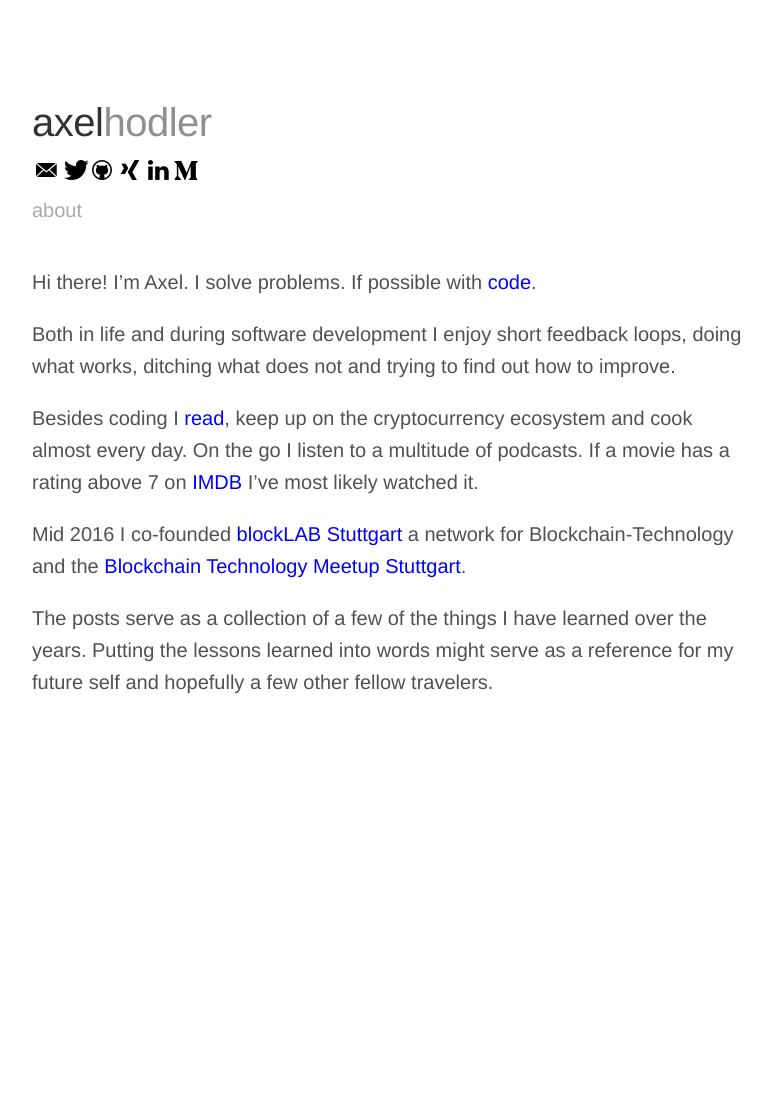
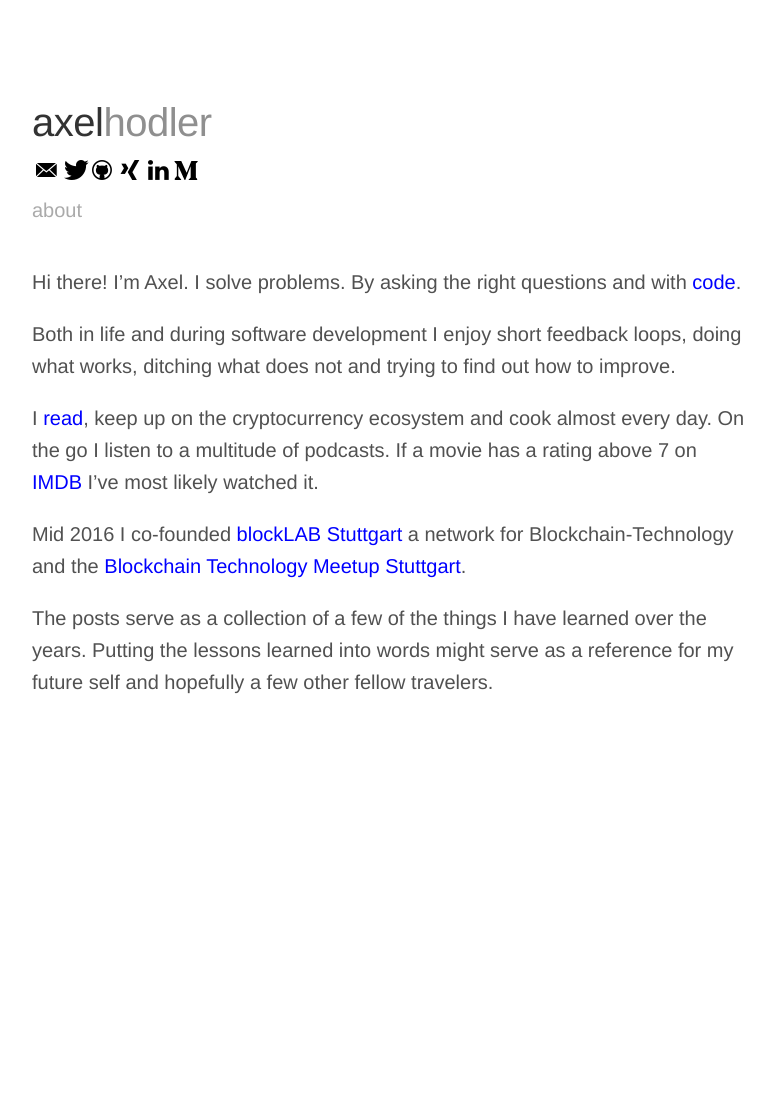
Before and after one commit to schlegde/schlegel.github.io, a Jekyll site: the page built from about.md, in a window 1280 px wide. Shown: the whole page, without its empty margins (248-1022 px from the left). Built offline with Jekyll 4.4.1, drawn with Linux system fonts in a browser that asks for light colours.

Commit message:
about the about page

```diff
--- a/about.md
+++ b/about.md
@@ -3,11 +3,11 @@ title: About - Axel Hodler
 layout: page
 permalink: /about/
 ---
-Hi there! I'm Axel. I solve problems. If possible with [code](https://github.com/axelhodler).
+Hi there! I'm Axel. I solve problems. By asking the right questions and with [code](https://github.com/axelhodler).
 
 Both in life and during software development I enjoy short feedback loops, doing what works, ditching what does not and trying to find out how to improve.
 
-Besides coding I [read](https://www.goodreads.com/user/show/17724008-axel), keep up on the cryptocurrency ecosystem and cook almost every day. On the go I listen to a multitude of podcasts. If a movie has a rating above 7 on [IMDB](http://www.imdb.com/) I've most likely watched it.
+I [read](https://www.goodreads.com/user/show/17724008-axel), keep up on the cryptocurrency ecosystem and cook almost every day. On the go I listen to a multitude of podcasts. If a movie has a rating above 7 on [IMDB](http://www.imdb.com/) I've most likely watched it.
 
 Mid 2016 I co-founded [blockLAB Stuttgart](http://blocklab.de/) a network for Blockchain-Technology and the [Blockchain Technology Meetup Stuttgart](https://www.meetup.com/Blockchain-meetup/).
 
```
